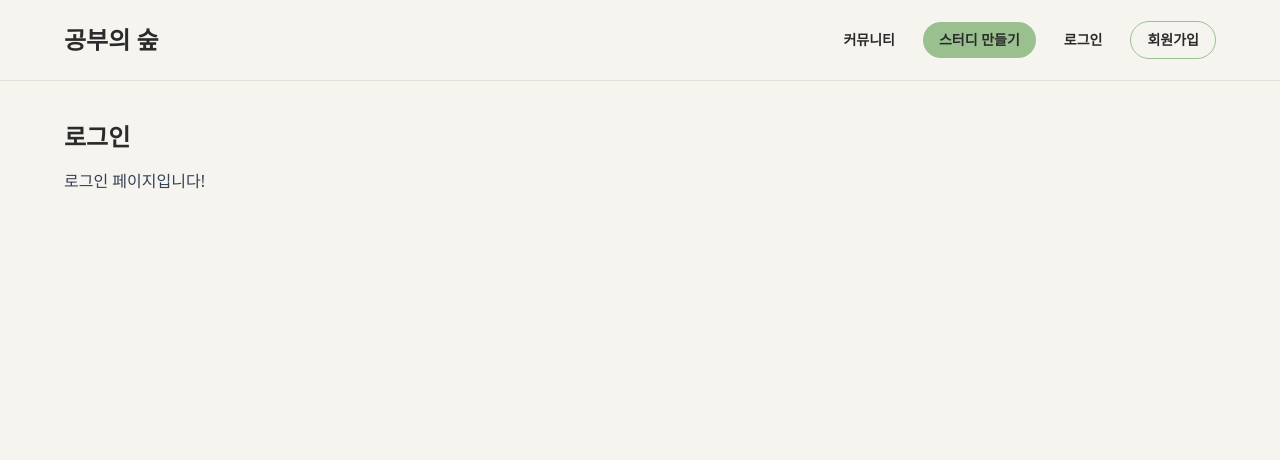
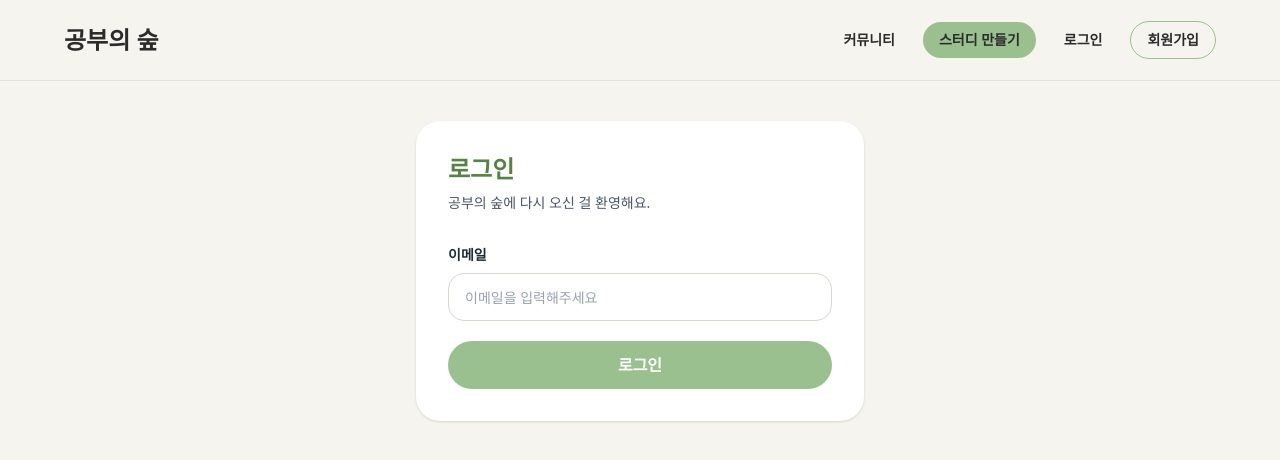
Before and after one commit to tneld012/study-forest-frontend, a React (Vite) app: page /login in a window 1280 px wide. Shown: the top 460 px of the page. Built offline with nearby package versions, Linux system fonts and the light colour scheme.

Commit message:
feat(common): add reusable button and input components

```diff
--- /dev/null
+++ b/src/components/common/Button.jsx
@@ -0,0 +1,46 @@
+const variantClassMap = {
+  primary: "bg-[#99C08E] text-white hover:bg-[#578246]",
+  secondary: "border border-[#99C08E] text-[#578246] hover:bg-white",
+  ghost: "text-gray-700 hover:bg-white",
+  danger: "bg-[#E57373] text-white hover:bg-[#C94F4F]",
+};
+
+const sizeClassMap = {
+  sm: "px-3 py-2 text-sm",
+  md: "px-4 py-2 text-sm",
+  lg: "px-5 py-3 text-base",
+};
+
+export default function Button({
+  children,
+  type = "button",
+  variant = "primary",
+  size = "md",
+  fullWidth = false,
+  disabled = false,
+  className = "",
+  onClick,
+}) {
+  const variantClass = variantClassMap[variant] ?? variantClassMap.primary;
+  const sizeClass = sizeClassMap[size] ?? sizeClassMap.md;
+
+  return (
+    <button
+      type={type}
+      disabled={disabled}
+      onClick={onClick}
+      className={[
+        "rounded-full font-semibold transition",
+        "disabled:cursor-not-allowed disabled:opacity-50",
+        variantClass,
+        sizeClass,
+        fullWidth ? "w-full" : "",
+        className,
+      ]
+        .filter(Boolean)
+        .join(" ")}
+    >
+      {children}
+    </button>
+  );
+}
--- /dev/null
+++ b/src/components/common/Input.jsx
@@ -0,0 +1,47 @@
+export default function Input({
+  label,
+  id,
+  type = "text",
+  value,
+  onChange,
+  placeholder,
+  errorMessage,
+  autoComplete,
+  className = "",
+}) {
+  return (
+    <div className="w-full">
+      {label && (
+        <label
+          htmlFor={id}
+          className="mb-2 block text-sm font-semibold text-gray-800"
+        >
+          {label}
+        </label>
+      )}
+
+      <input
+        id={id}
+        type={type}
+        value={value}
+        onChange={onChange}
+        placeholder={placeholder}
+        autoComplete={autoComplete}
+        className={[
+          "h-12 w-full rounded-2xl border bg-white px-4 text-sm outline-none transition",
+          "placeholder:text-gray-400",
+          errorMessage
+            ? "border-[#D9534F] focus:border-[#D9534F]"
+            : "border-[#D9D6CE] focus:border-[#99C08E]",
+          className,
+        ]
+          .filter(Boolean)
+          .join(" ")}
+      />
+
+      {errorMessage && (
+        <p className="mt-2 text-sm text-[#D9534F]">{errorMessage}</p>
+      )}
+    </div>
+  );
+}
--- a/src/pages/LoginPage.jsx
+++ b/src/pages/LoginPage.jsx
@@ -1,8 +1,32 @@
+import { useState } from "react";
+import Button from "../components/common/Button";
+import Input from "../components/common/Input";
+
 export default function LoginPage() {
+  const [email, setEmail] = useState("");
+
   return (
-    <section>
-      <h1 className="text-2xl font-bold">로그인</h1>
-      <p className="mt-4 text-gray-700">로그인 페이지입니다!</p>
+    <section className="mx-auto max-w-md rounded-3xl bg-white p-8 shadow-sm">
+      <h1 className="text-2xl font-bold text-[#578246]">로그인</h1>
+      <p className="mt-2 text-sm text-gray-600">
+        공부의 숲에 다시 오신 걸 환영해요.
+      </p>
+
+      <div className="mt-8 space-y-5">
+        <Input
+          id="email"
+          label="이메일"
+          type="email"
+          value={email}
+          onChange={(event) => setEmail(event.target.value)}
+          placeholder="이메일을 입력해주세요"
+          autoComplete="email"
+        />
+
+        <Button fullWidth size="lg">
+          로그인
+        </Button>
+      </div>
     </section>
   );
 }
```
